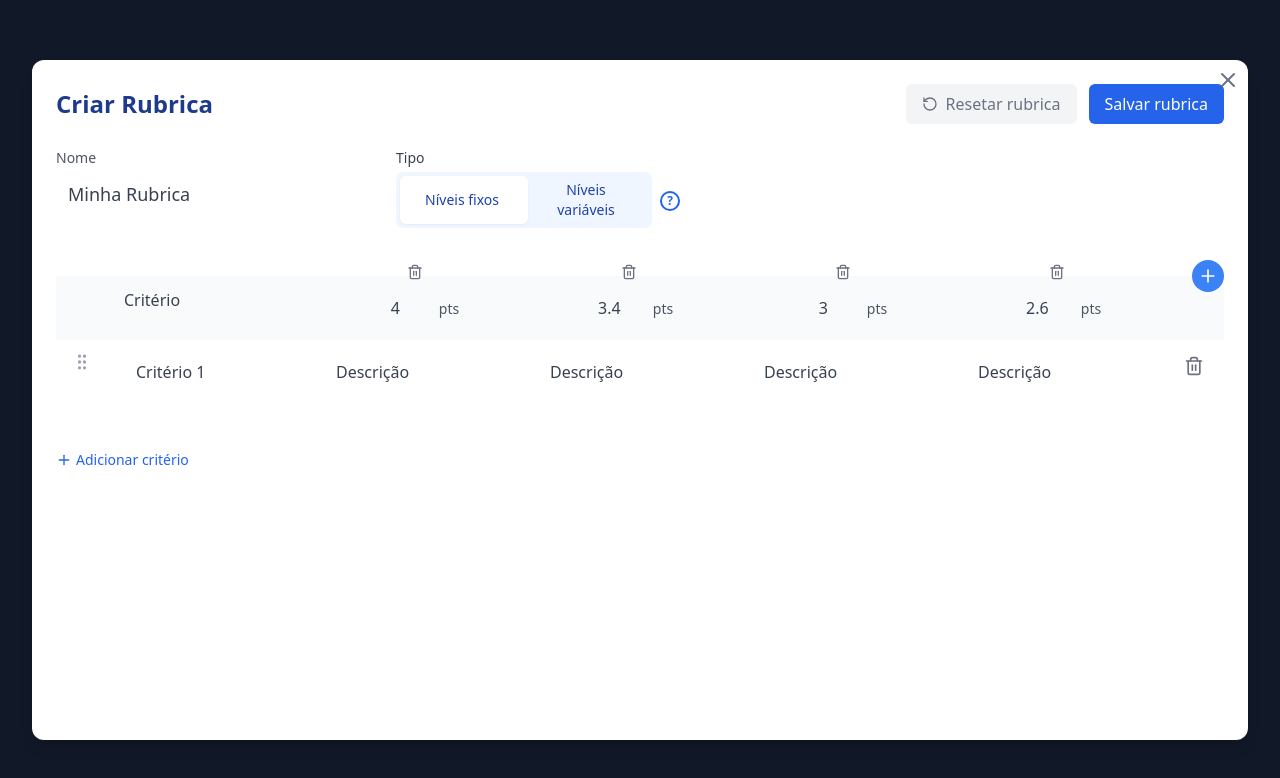
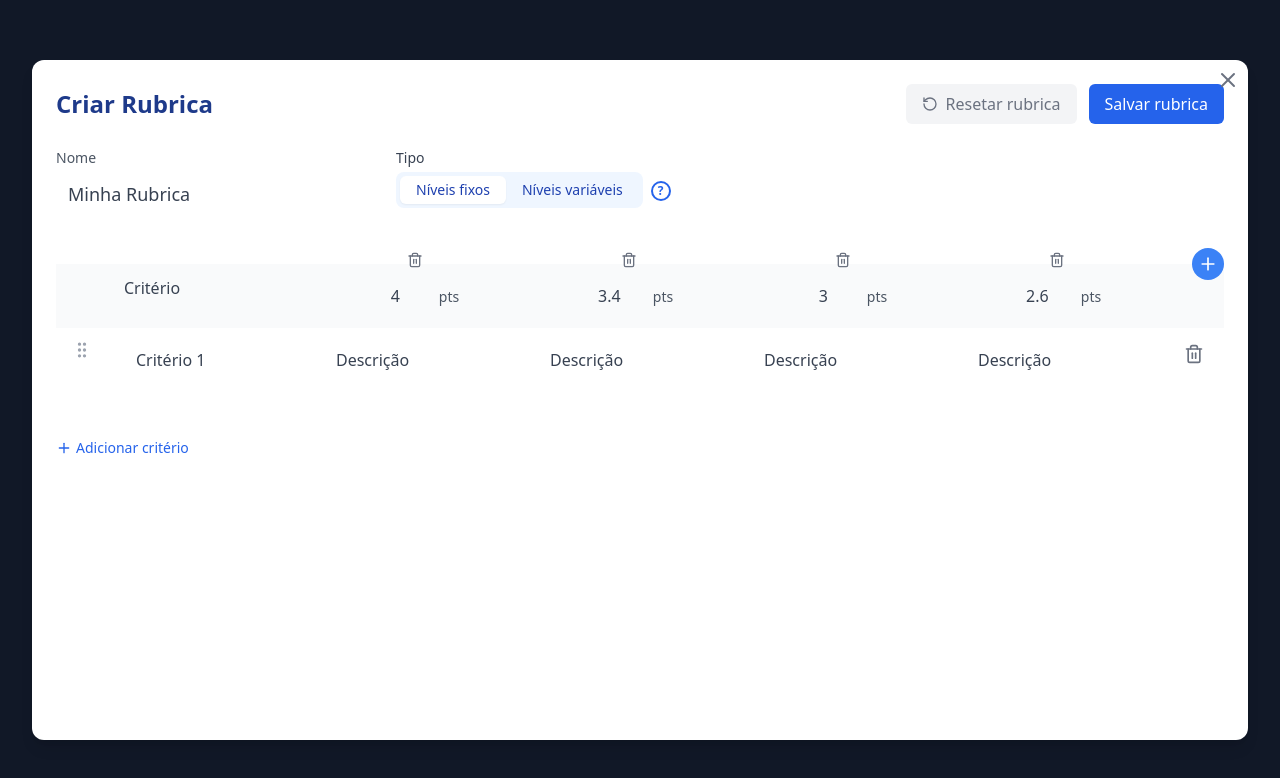
Before and after one commit to Jladislauu/Desafio-Positivo, a React (Vite) app in the folder rubric-app/client/: page / in a window 1280 px wide. Shown: the top 778 px of the page. Built offline with nearby package versions, Linux system fonts and the light colour scheme.

Commit message:
Style: customizando span do typetoggle alinhando a tela de referência

```diff
--- a/rubric-app/client/src/components/TypeToggle.tsx
+++ b/rubric-app/client/src/components/TypeToggle.tsx
@@ -1,14 +1,11 @@
 import { useRubric } from '../context/RubricContext';
-import { useState } from 'react';
 
 export default function TypeToggle() {
   const { rubric, updateRubric } = useRubric();
-  const [animating, setAnimating] = useState(false); // Controle de animação para delay
 
   const handleChange = (type: 'fixed' | 'variable') => {
     if (type === rubric.type) return;
-    setAnimating(true); // Inicia animação
-    setTimeout(() => { // Delay para animação completar antes de atualizar estado
+
     if (type === 'variable') {
       const newCriteria = rubric.criteria.map(c => ({
         ...c,
@@ -44,40 +41,46 @@ export default function TypeToggle() {
         globalLevels: baseLevels
       });
     }
-      setAnimating(false); // Finaliza animação
-    }, 300); // Duração match com transition
   };
 
   return (
     <div className="ml-8">
       <span className="block text-sm font-medium text-gray-700 mb-1">Tipo</span>
-      <div className="relative inline-flex rounded-lg bg-blue-50 p-1 overflow-hidden w-64"> {/* p-1 para margem maior no fundo azul, w-64 para slide fixo */}
-        <div
-          className={`absolute top-1 bottom-1 w-1/2 bg-white rounded-md shadow-sm transition-all duration-300 ease-in-out ${
-            rubric.type === 'variable' ? 'translate-x-full' : 'translate-x-0'
-          } ${animating ? 'opacity-90' : ''}`} // Slider com translate para arrasto, opacity sutil durante animação
-        />
+      <div className="inline-flex rounded-lg bg-blue-50 p-1"> {/* Padding p-1 para margem azul visível */}
         <button
           type="button"
           onClick={() => handleChange('fixed')}
-          className="relative z-10 px-4 py-1 text-sm font-medium text-blue-800 w-1/2 transition-colors duration-300" // py-1 para branco menor
+          className={`px-4 py-1 text-sm font-medium transition-all rounded-md ${
+            rubric.type === 'fixed'
+              ? 'bg-white text-blue-800 shadow-sm'
+              : 'bg-transparent text-blue-800 hover:bg-blue-100'
+          }`}
         >
           Níveis fixos
         </button>
         <button
           type="button"
           onClick={() => handleChange('variable')}
-          className="relative z-10 px-4 py-1 text-sm font-medium text-blue-800 w-1/2 transition-colors duration-300" // py-1 para branco menor
+          className={`px-4 py-1 text-sm font-medium transition-all rounded-md ${
+            rubric.type === 'variable'
+              ? 'bg-white text-blue-800 shadow-sm'
+              : 'bg-transparent text-blue-800 hover:bg-blue-100'
+          }`}
         >
           Níveis variáveis
         </button>
       </div>
+      <div className="group relative inline-block ml-2"> {/* Group para hover */}
         <span
-        className="ml-2 inline-flex items-center justify-center w-5 h-5 rounded-full border-2 border-blue-600 text-blue-600 text-xs font-bold cursor-help bg-transparent"
-        title="Níveis fixos compartilham uma escala; níveis variáveis usam escalas diferentes."
+          className="inline-flex items-center justify-center w-5 h-5 rounded-full border-2 border-blue-600 text-blue-600 text-xs font-bold cursor-help bg-transparent"
         >
           ?
         </span>
+        <div className="absolute left-1/2 -translate-x-1/2 top-full mt-2 px-3 py-2 bg-gray-800 text-white text-sm rounded-md shadow-lg opacity-0 pointer-events-none group-hover:opacity-100 transition-opacity duration-200 whitespace-nowrap z-50"> {/* Balão para baixo, bg cinza escuro */}
+          Níveis fixos compartilham uma escala; níveis variáveis usam escalas diferentes.
+          <div className="absolute -top-1 left-1/2 -translate-x-1/2 w-0 h-0 border-l-4 border-r-4 border-b-4 border-transparent border-b-gray-800" /> {/* Seta para cima */}
+        </div>
+      </div>
     </div>
   );
 }
```
Lines whose indentation alone changed are shown as unchanged.
